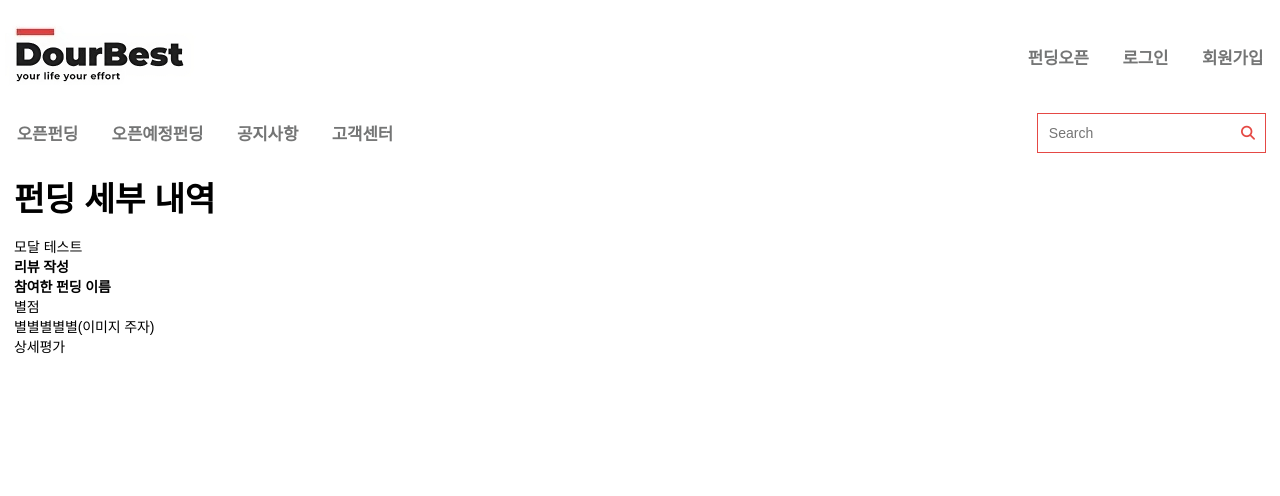
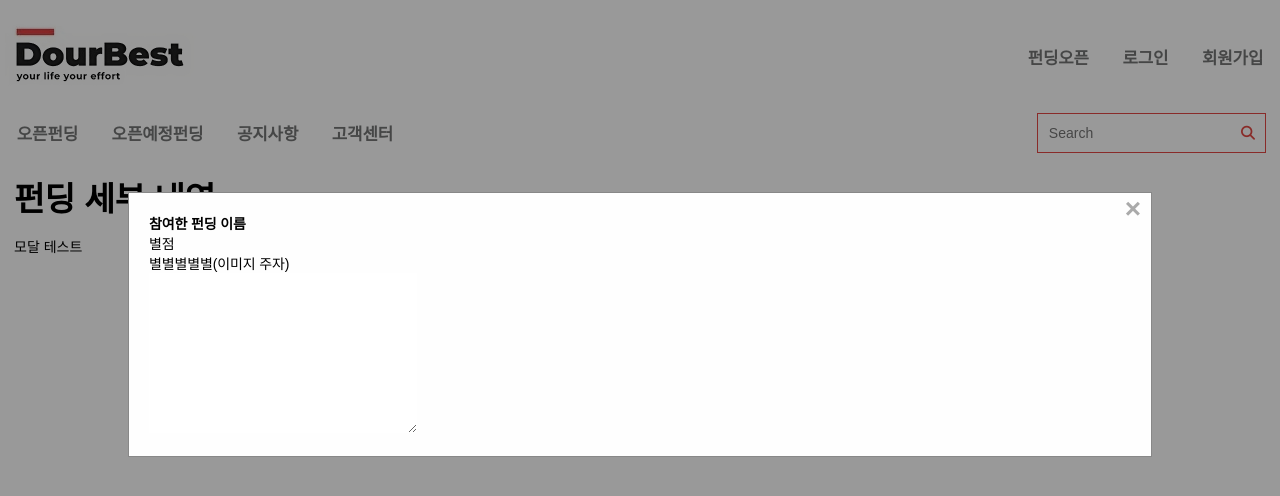
Before and after one commit to 5jwon/DourBest, a plain HTML site: page main-page/funding-detail.html in a window 1280 px wide. Both pictures are taken after a click on the button "모달 테스트". Drawn offline with nearby package versions, Linux system fonts and the light colour scheme.

Commit message:
20230616

```diff
--- a/main-page/funding-detail.html
+++ b/main-page/funding-detail.html
@@ -8,12 +8,51 @@
     <!-- 폰트어썸 링크 -->
     <script src="https://kit.fontawesome.com/5db9941ba1.js" crossorigin="anonymous"></script>
     <!-- Link Swiper's CSS -->
-<link rel="stylesheet" href="https://cdn.jsdelivr.net/npm/swiper@9/swiper-bundle.min.css" />
+    <link rel="stylesheet" href="https://cdn.jsdelivr.net/npm/swiper@9/swiper-bundle.min.css" />
     <link rel="stylesheet" href="/css/default.css">
     <link rel="stylesheet" href="/css/header.css">
     <link rel="stylesheet" href="/css/detail.css">
     <link rel="stylesheet" href="/css/page.css">
+<style>
 
+        /* 모달 창 스타일 */
+.modal {
+    display: none;
+    position: fixed;
+    z-index: 1;
+    left: 0;
+    top: 0;
+    width: 100%;
+    height: 100%;
+    overflow: auto;
+    background-color: rgba(0, 0, 0, 0.4);
+}
+
+    .modal-content {
+    position: relative;
+    background-color: #fefefe;
+    margin: 15% auto;
+    padding: 20px;
+    border: 1px solid #888;
+    width: 80%;
+    }
+    .close {
+    color: #aaaaaa;
+    position: absolute;
+    font-size: 28px;
+    font-weight: bold;
+    top: 0px;
+    right: 10px;
+    transition: all .1s ease-in;
+}
+
+.close:hover,
+.close:focus {
+    color: #f35f4c;
+    text-decoration: none;
+    cursor: pointer;
+}
+</style>
 </head>
 <body>
     <div class="wrapper">
@@ -64,13 +103,11 @@
                     <div class="page-title">
                         <h1>펀딩 세부 내역</h1>
                     </div>
-                    <button>모달 테스트</button>
+                    <button class="myBtn">모달 테스트</button>
                     <div class="modal-wrap">
                         <div class="modal">
-                            <div class="modal-title">
-                                <h1>리뷰 작성</h1>
-                            </div>
                             <div class="modal-content">
+                                <span class="close">&times;</span>
                                 <div>
                                     <h2>참여한 펀딩 이름</h2>
                                 </div>
@@ -80,9 +117,9 @@
                                         별별별별별(이미지 주자)
                                     </div>
                                 </div>
-                                <div>
-                                    상세평가
-                                </div>
+                                <textarea name="" id="" cols="30" rows="10" minlength="10" ma>
+
+                                </textarea>
                             </div>
                         </div>
                     </div>
@@ -98,6 +135,31 @@
     <script src="/resources/js/index.js"></script>
     <!-- Swiper JS -->
     <script src="https://cdn.jsdelivr.net/npm/swiper@9/swiper-bundle.min.js"></script>
+    <script>
+        const modal = document.querySelector(".modal");
+        const btn = document.querySelector(".myBtn");
+        const $span = document.querySelector(".close");
+
+        window.addEventListener('click', (event)=>{
+            if (event.target === modal) {
+                closeModal();
+            }
+        })
+
+        btn.addEventListener('click', openModal);
+        $span.addEventListener('click', closeModal);
+
+        function openModal() {
+            modal.style.display = "block";
+            modal.animate([{opacity: 0}, {opacity: 1}], {duration: 300, fill: "forwards"});
+        }
+
+        function closeModal() {
+            modal.animate([{opacity: 1}, {opacity: 0}], {duration: 300, fill: "forwards"}).onfinish = function() {
+                modal.style.display = "none";
+            };
+        }
+        </script>
     <!-- Initialize Swiper -->
     <script src="/resources/js/swiper.js"></script>
 </body>
```
Also changed, not shown: main-page/test2.html (added, +52 -0 lines).
